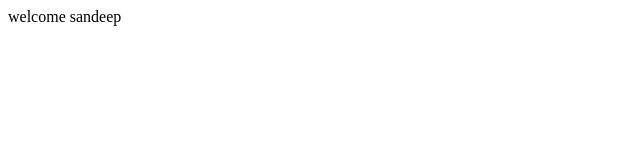
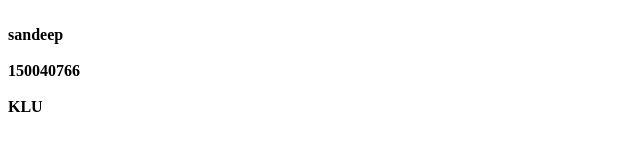
Before and after one commit to sandeepallu7/sandeepallu7.github.io, a plain HTML site: page index.html in a window 1280 px wide. Shown: the whole page, without its empty margins (0-640 px from the left). Drawn offline with Linux system fonts and the light colour scheme.

Commit message:
Update index.html

```diff
--- a/index.html
+++ b/index.html
@@ -1 +1,5 @@
-<p>welcome sandeep</p>
+<b>
+<br>sandeep<br>
+  <br>150040766<br>
+  <br>KLU<br>
+  <b>
```
